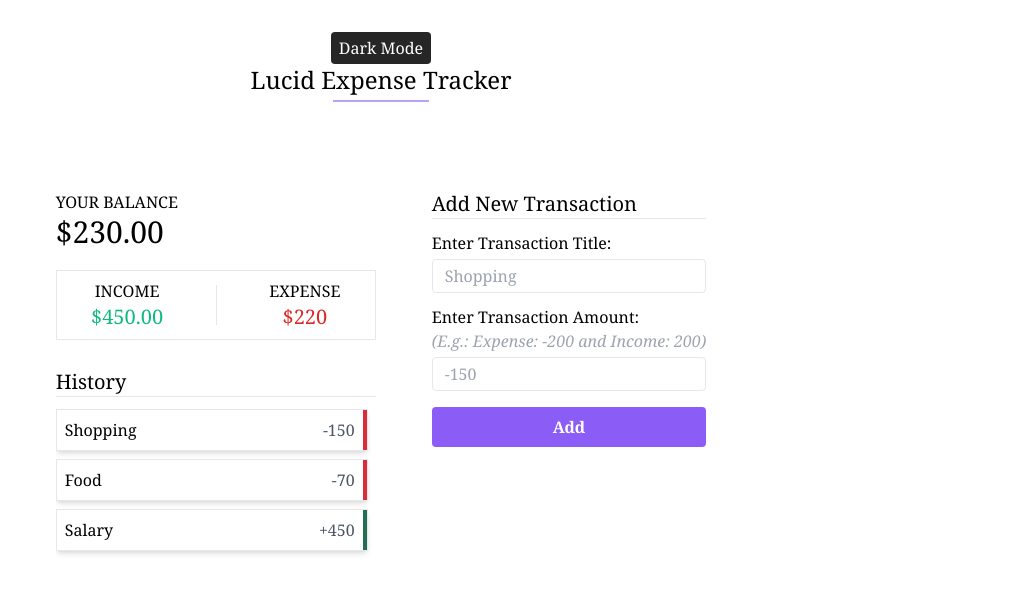
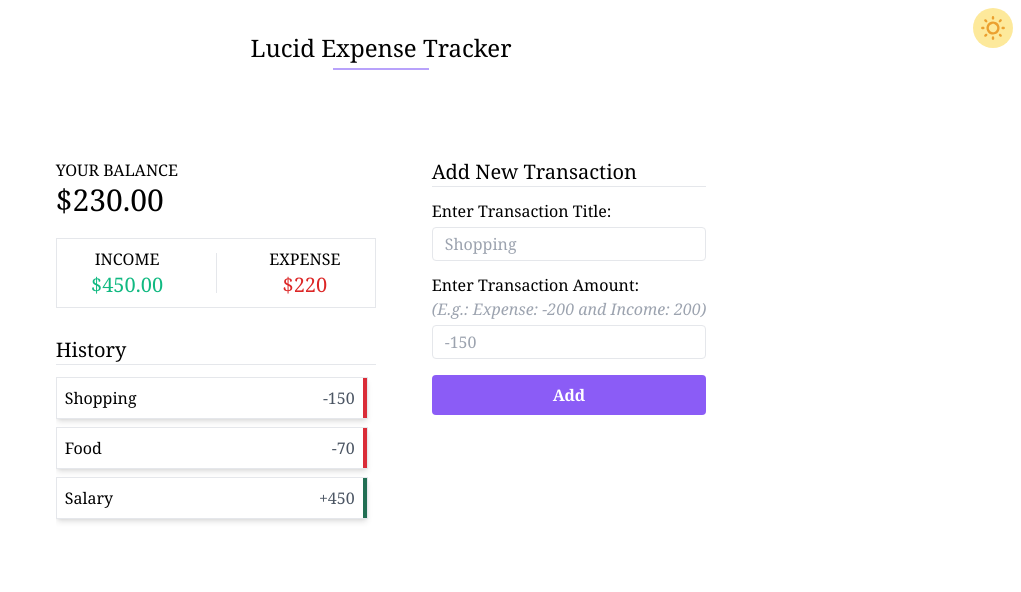
Before and after one commit to dipeshshresthaofficial/react-projects, a React (Vite) app in the folder lucid_expense_tracker/: page / in a window 1280 px wide. Shown: the top 592 px of the page, without its empty margins (259-1280 px from the left). Built offline with nearby package versions, Linux system fonts and the light colour scheme.

Commit message:
customized theme toggle button (dark mode, light mode)

```diff
--- a/lucid_expense_tracker/src/App.css
+++ b/lucid_expense_tracker/src/App.css
@@ -46,3 +46,18 @@ body {
 .dark .custom-scrollbar::-webkit-scrollbar-track {
   background-color: var(--dark-mode-bg-color); /* Define track color for dark mode */
 }
+
+/* Styling Theme Icons toggle (dark mode, light mode) */
+.icon {
+  width: 24px; /* Adjust size as needed */
+  height: 24px; /* Adjust size as needed */
+  transition: opacity 250ms ease-in-out; /* Smooth opacity transition */
+}
+
+.fade-out {
+  opacity: 0; /* Fade out effect */
+}
+
+.fade-in {
+  opacity: 1; /* Fade in effect */
+}
--- a/lucid_expense_tracker/src/App.jsx
+++ b/lucid_expense_tracker/src/App.jsx
@@ -3,6 +3,9 @@ import './App.css'
 import Portfolio from './components/Portfolio'
 import ExpenseHistory from './components/ExpenseHistory'
 import AddTransaction from './components/AddTransaction'
+
+import sun from './assets/icons/sun.svg'
+import moon from './assets/icons/moon.svg'
 
 function App() {
 
@@ -14,6 +17,7 @@ function App() {
   const [transactionAmount, setTransactionAmount] = useState("");
   const [transactions, setTransactions] = useState([]);
   const [isDarkModeEnabled, setIsDarkModeEnabled] = useState(false)
+  const [fadeOut, setFadeOut] = useState(false);
 
   // Fetching data from "./../data.json" which is simulated to be present in server for asynchronous call
   useEffect(()=>{
@@ -108,13 +112,32 @@ function App() {
     }
   }
 
+  const toggleThemeMode = () => {
+    setFadeOut(true); // Start fade-out
+    setTimeout(() => {
+      setIsDarkModeEnabled(!isDarkModeEnabled); // Toggle theme
+      setFadeOut(false); // Reset fade-out
+    }, 250); // Match this duration with the transition duration
+  };
+
   return (
     <div className=''>
-      <input
-        type="button"
-        value={isDarkModeEnabled? "Light Mode":"Dark Mode"}
-        className='py-1 px-2 bg-black bg-opacity-85 text-white rounded hover:bg-opacity-100 cursor-pointer focus:outline-none dark:bg-white dark:text-black'
-        onClick={() => setIsDarkModeEnabled(!isDarkModeEnabled)} />
+      <button
+        className='h-10 w-10 absolute top-2 right-2 p-2 bg-amber-200 bg-opacity-85 text-white rounded-full hover:bg-opacity-100 cursor-pointer focus:outline-none dark:bg-zinc-200 dark:text-black'
+        onClick={toggleThemeMode}>
+        <img
+          src={sun}
+          className={`icon ${!isDarkModeEnabled && !fadeOut ? 'fade-in' : 'fade-out'}`}
+          alt="Sun Icon"
+          style={{ display: isDarkModeEnabled || fadeOut ? 'none' : 'block' }}
+        />
+        <img
+          src={moon}
+          className={`icon ${isDarkModeEnabled && !fadeOut ? 'fade-in' : 'fade-out'}`}
+          alt="Moon Icon"
+          style={{ display: isDarkModeEnabled ? 'block' : 'none' }}
+        />
+      </button>
       <h2 className='text-2xl mb-1'>Lucid Expense Tracker</h2>
       <div className='mb-10 border-t-2 w-24 mx-auto border-violet-400 border-opacity-80'></div>
       <div className='flex flex-row gap-14 p-5'>
```
Also changed, not shown: lucid_expense_tracker/src/assets/icons/moon.svg (added), lucid_expense_tracker/src/assets/icons/sun.svg (added).
